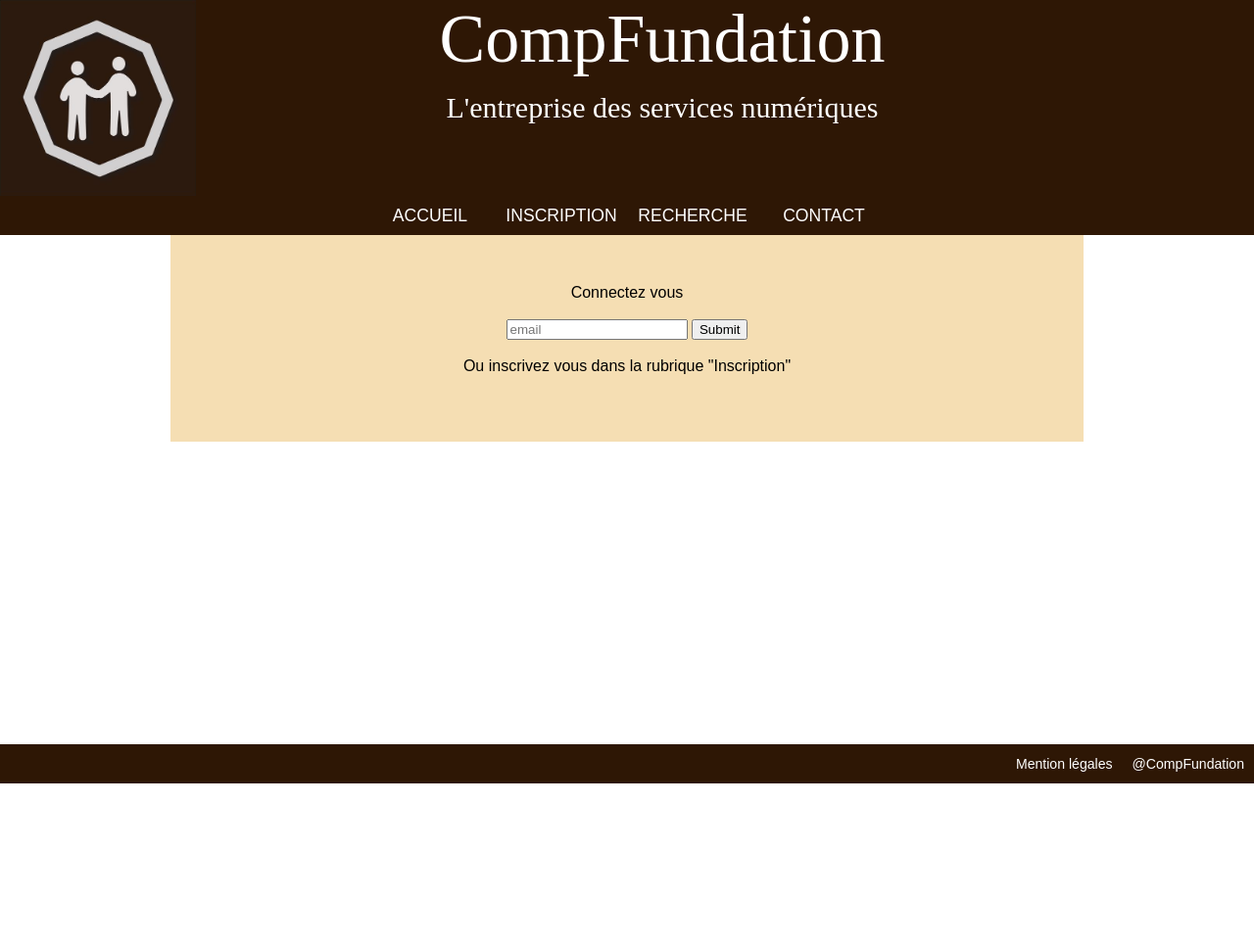
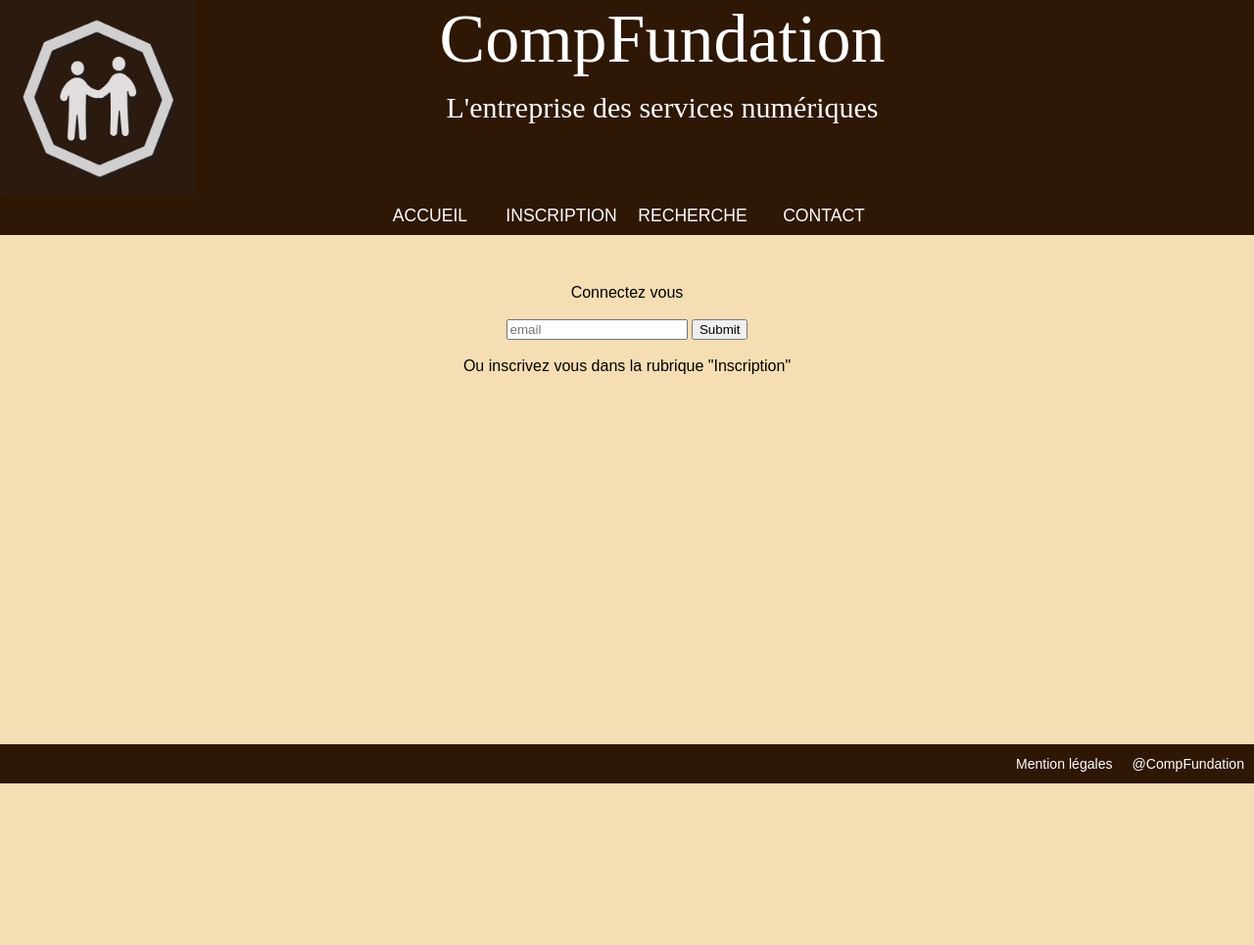
Before and after one commit to krisdeves/PHPMYSQL, a PHP site: page / in a window 1280 px wide. Shown: the whole page at 98% size. Before the commit the page ends 800 px from the top, so only its background shows below. Run offline with PHP 8.4, Linux system fonts and the light colour scheme; some web fonts are replaced.

Commit message:
Added files via upload

```diff
--- a/general/style_general.css
+++ b/general/style_general.css
@@ -132,8 +132,8 @@ ul .menu:hover #sous-menu
 #corp
 {
     background-color: wheat;
-    width: 65%;
     margin: 0% auto;
+    height: 625px;
     padding: 50px;
     font-family: fantasy;
     text-align: center;
```
